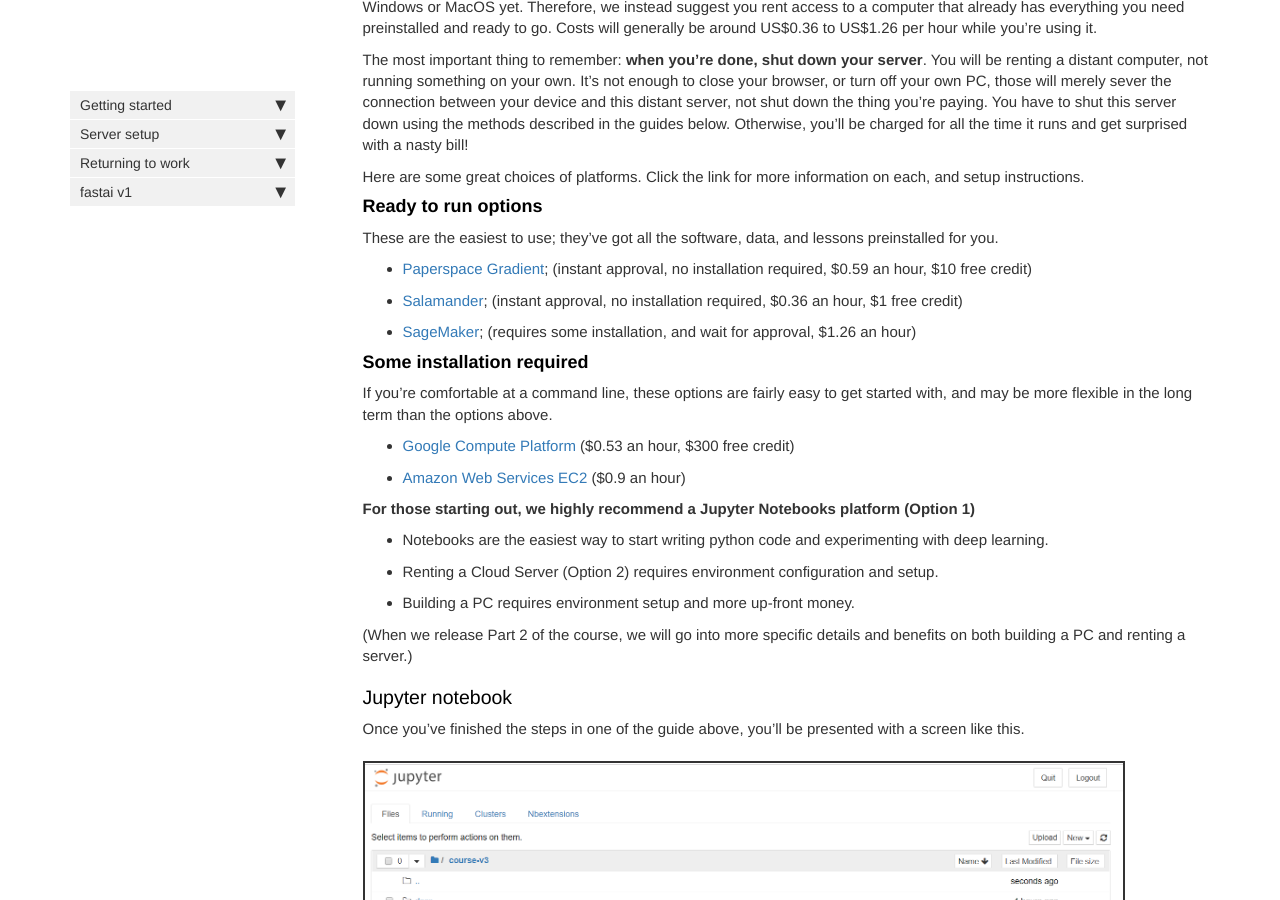
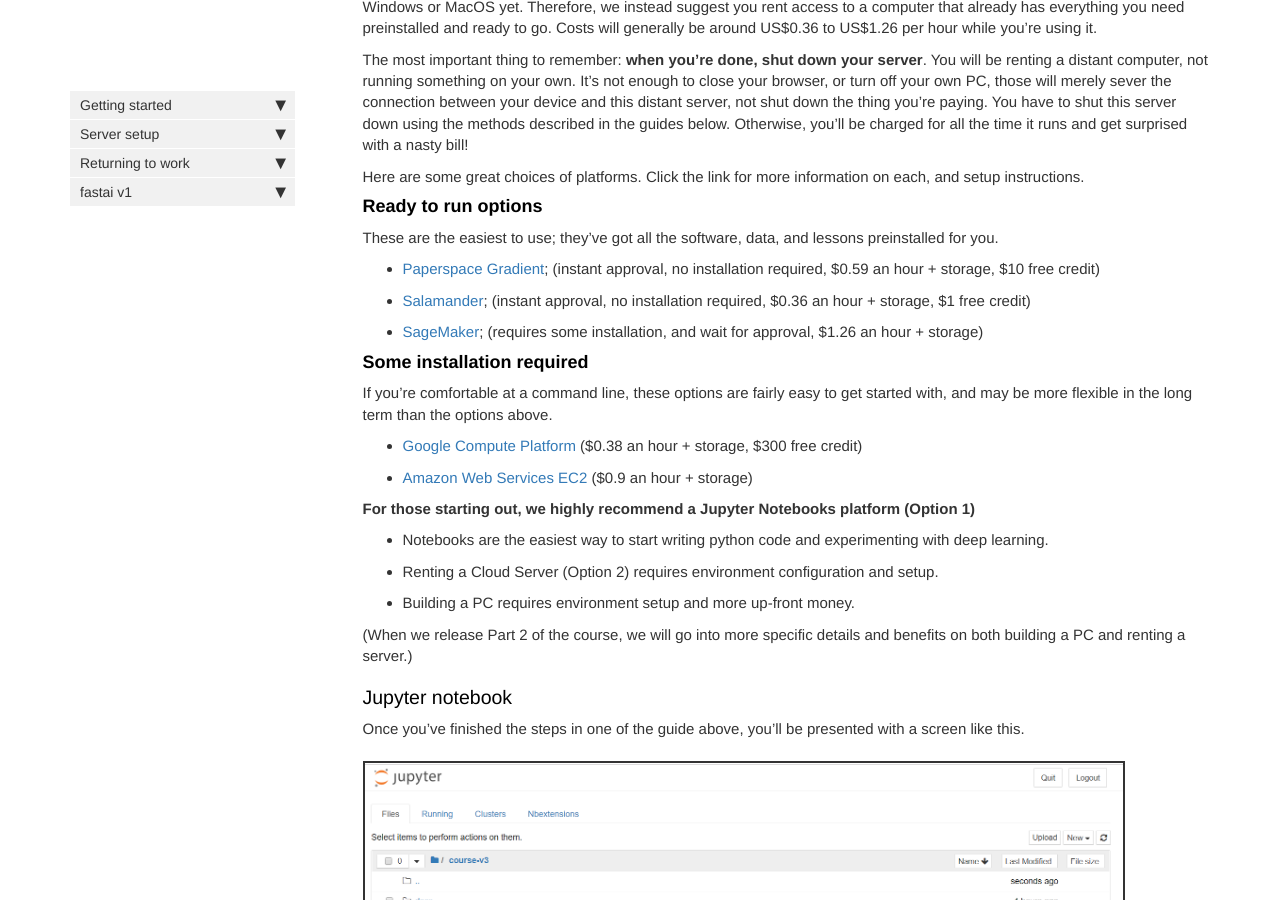
Before and after one commit to tamersalama/course-v3, a Jekyll site: the page built from docs/index.md, in a window 1280 px wide and 900 px high, scrolled down 499 px. Built offline with Jekyll 4.4.1, drawn with Linux system fonts in a browser that asks for light colours; nearby versions of some CDN libraries; comment, search, counter and statistics services are not loaded.

Commit message:
Minor changes to GCP

```diff
--- a/docs/index.md
+++ b/docs/index.md
@@ -20,16 +20,16 @@
 
 These are the easiest to use; they've got all the software, data, and lessons preinstalled for you.
 
-- [Paperspace Gradient](/start_gradient.html); (instant approval, no installation required, $0.59 an hour, $10 free credit)
-- [Salamander](/start_salamander.html); (instant approval, no installation required, $0.36 an hour, $1 free credit)
-- [SageMaker](/start_sagemaker.html); (requires some installation, and wait for approval, $1.26 an hour)
+- [Paperspace Gradient](/start_gradient.html); (instant approval, no installation required, $0.59 an hour + storage, $10 free credit)
+- [Salamander](/start_salamander.html); (instant approval, no installation required, $0.36 an hour + storage, $1 free credit)
+- [SageMaker](/start_sagemaker.html); (requires some installation, and wait for approval, $1.26 an hour + storage)
 
 #### Some installation required
 
 If you're comfortable at a command line, these options are fairly easy to get started with, and may be more flexible in the long term than the options above.
 
-- [Google Compute Platform](/start_gcp.html) ($0.53 an hour, $300 free credit)
-- [Amazon Web Services EC2](/start_aws.html) ($0.9 an hour)
+- [Google Compute Platform](/start_gcp.html) ($0.38 an hour + storage, $300 free credit)
+- [Amazon Web Services EC2](/start_aws.html) ($0.9 an hour + storage)
 
 **For those starting out, we highly recommend a Jupyter Notebooks platform (Option 1)**
 
```
Also changed, not shown: docs/start_gcp.md (+5 -9 lines), docs/update_gcp.md (+0 -2 lines), docs/images/gpu/gpu_cpu_comparison.png (renamed from docs/images/gpu_tutorial/gpu_cpu_comparison.png), docs/images/vectordash/create_page.png (renamed from docs/images/vectordash_tutorial/create_page.png), docs/images/vectordash/jupyter.png (renamed from docs/images/vectordash_tutorial/jupyter.png), docs/images/vectordash/stop_instance.png (renamed from docs/images/vectordash_tutorial/stop_instance.png), docs/images/vectordash/vectordash_cli.png (renamed from docs/images/vectordash_tutorial/vectordash_cli.png).
